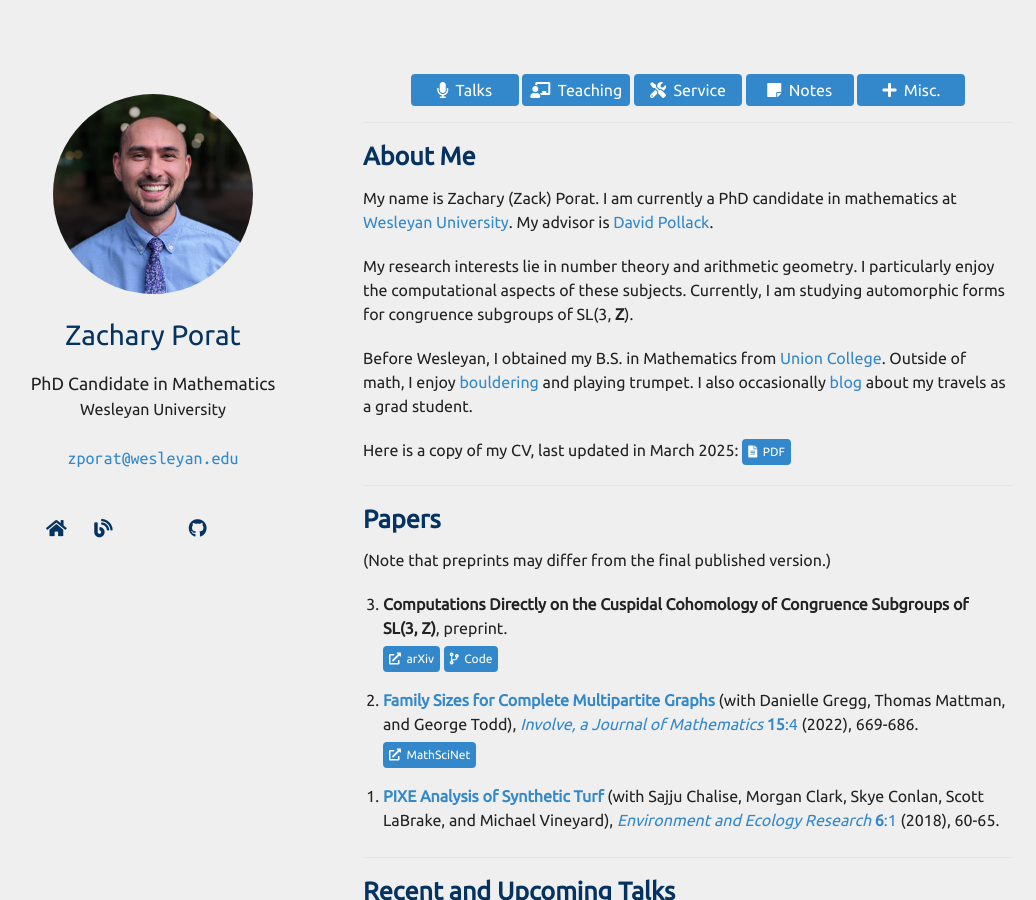
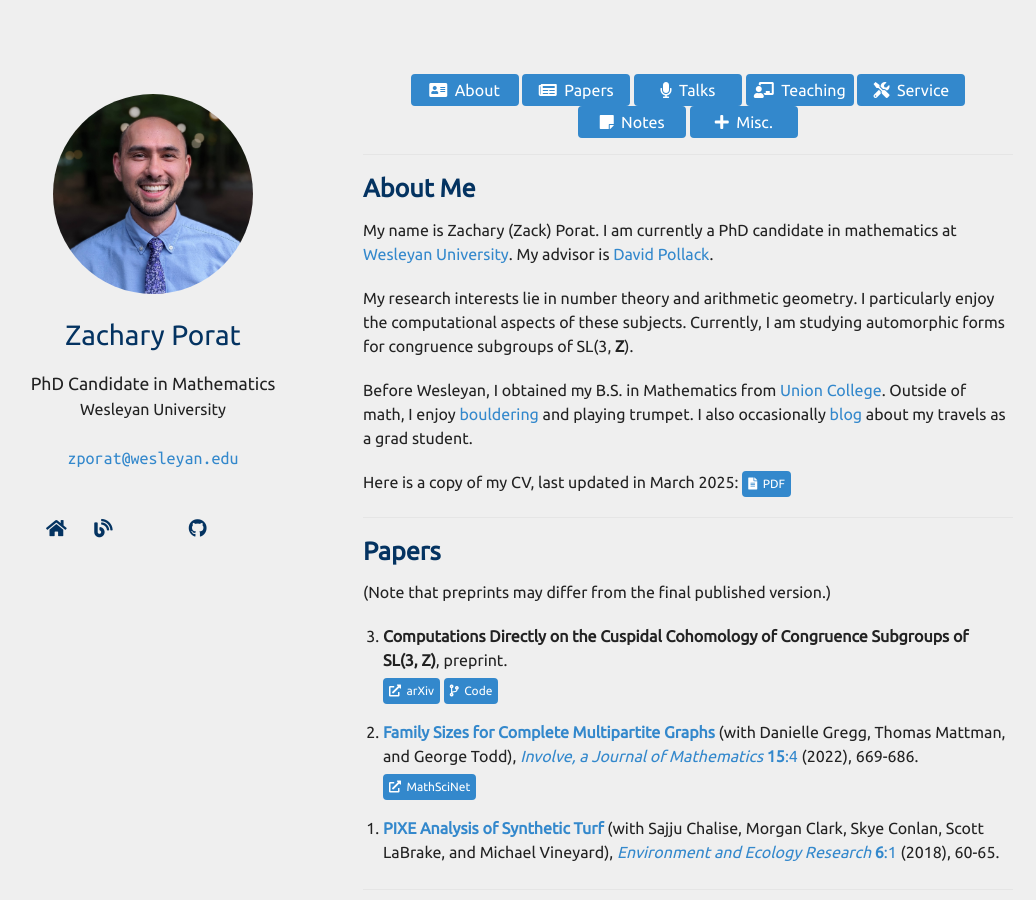
Before and after one commit to zporat/zporat.github.io, a Jekyll site: the page built from index.md, in a window 1280 px wide and 900 px high. Shown: the whole window, without its empty margins (102-1138 px from the left). Built offline with Jekyll 4.4.1, drawn with Linux system fonts in a browser that asks for light colours; nearby versions of some CDN libraries; a style sheet for code colours, icons or effects is not loaded.

Commit message:
added new nav buttons

```diff
--- a/index.md
+++ b/index.md
@@ -3,6 +3,8 @@
 ---
 
 <div class="navbar">
+<a href="#about" class="navbutton" style="font-size:16px;"><i class="fas fa-address-card" aria-hidden="true"></i>&nbsp; About</a>
+<a href="#papers" class="navbutton" style="font-size:16px;"><i class="fas fa-newspaper" aria-hidden="true"></i>&nbsp; Papers</a>
 <a href="#talks" class="navbutton" style="font-size:16px;"><i class="fas fa-microphone" aria-hidden="true"></i>&nbsp; Talks</a>
 <a href="#teaching" class="navbutton" style="font-size:16px;"><i class="fas fa-chalkboard-teacher" aria-hidden="true"></i>&nbsp; Teaching</a>
 <a href="#service" class="navbutton" style="font-size:16px;"><i class="fas fa-tools" aria-hidden="true"></i>&nbsp; Service</a>
```
